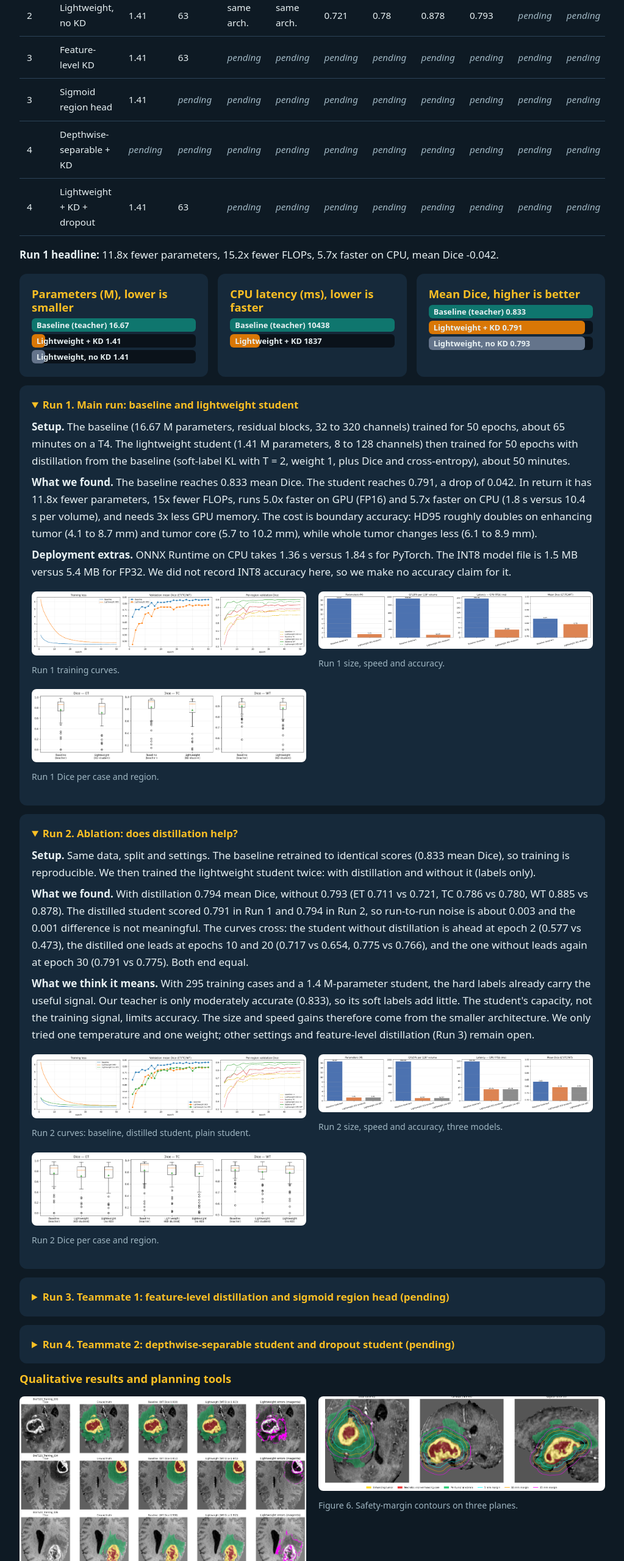
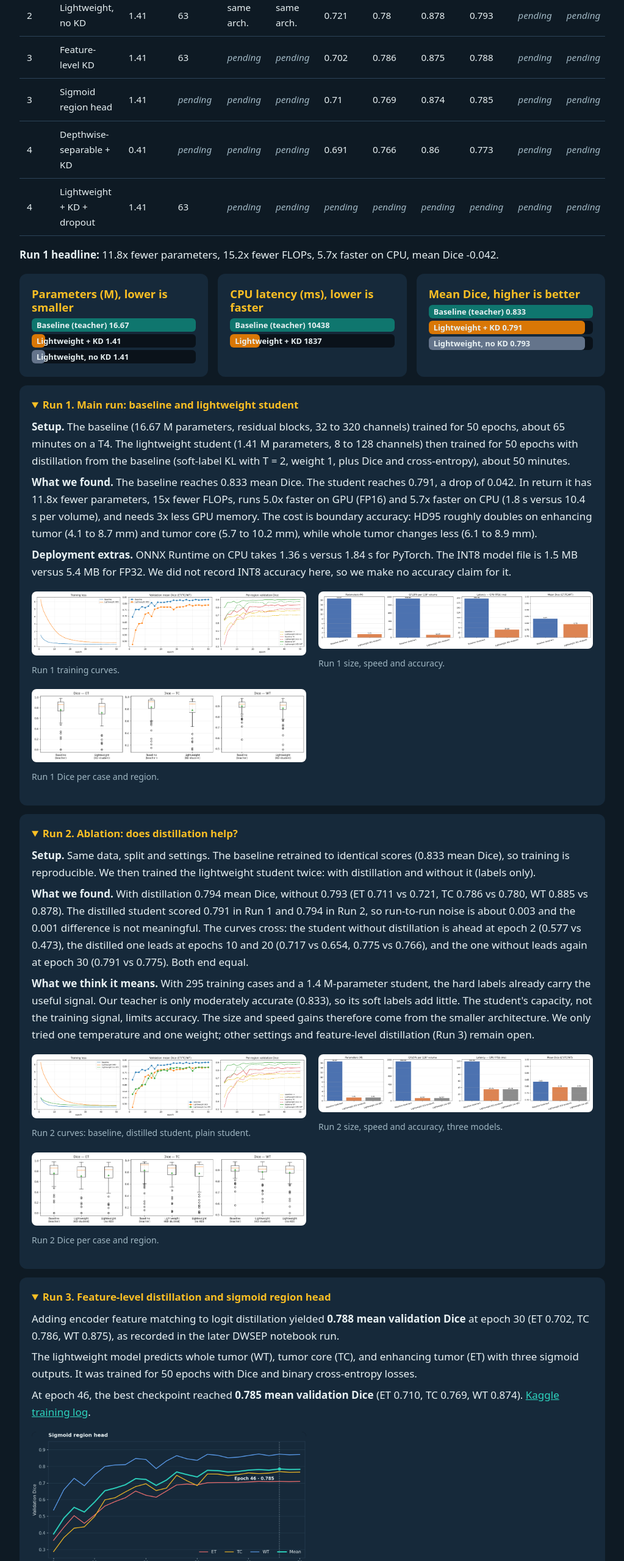
Before and after one commit to neuroassist-team/neuroassist, a plain HTML site: page report/index.html in a window 1280 px wide. Shown: the part 5595-8155 px from the top of the page at 61% size, without its empty margins (128-1151 px from the left). Drawn offline with nearby package versions, Linux system fonts and the light colour scheme.

Commit message:
Publish Region Head and DWSEP experiment results

```diff
--- a/report/index.html
+++ b/report/index.html
@@ -187,11 +187,19 @@ T.oninput=f;f();})();
 <div class="figure-grid"><figure><img src="figures/run2_fig2_training_curves.png" alt="Run 2 training curves for baseline, distilled and plain student" onerror="this.parentNode.style.display='none'"><figcaption>Run 2 curves: baseline, distilled student, plain student.</figcaption></figure><figure><img src="figures/run2_fig3_efficiency.png" alt="Run 2 parameters, FLOPs, latency and Dice for three models" onerror="this.parentNode.style.display='none'"><figcaption>Run 2 size, speed and accuracy, three models.</figcaption></figure><figure><img src="figures/run2_fig4_dice_boxplots.png" alt="Run 2 Dice per case for three models" onerror="this.parentNode.style.display='none'"><figcaption>Run 2 Dice per case and region.</figcaption></figure></div>
 </details>
 
-<details class="card"><summary><b>Run 3. Teammate 1: feature-level distillation and sigmoid region head (pending)</b></summary>
-<p><b>Question.</b> Does matching the teacher's intermediate features, which Run 2 did not test, give the student something its labels cannot? And does predicting the three nested regions (WT, TC, ET) with sigmoid outputs help the small model? Results will be added here. Both reuse the same baseline weights and split.</p></details>
+<details open class="card"><summary><b>Run 3. Feature-level distillation and sigmoid region head</b></summary>
+<p>Adding encoder feature matching to logit distillation yielded <b>0.788 mean validation Dice</b> at epoch 30 (ET 0.702, TC 0.786, WT 0.875), as recorded in the later DWSEP notebook run.</p>
+<p>The lightweight model predicts whole tumor (WT), tumor core (TC), and enhancing tumor (ET) with three sigmoid outputs. It was trained for 50 epochs with Dice and binary cross-entropy losses.</p>
+<p>At epoch 46, the best checkpoint reached <b>0.785 mean validation Dice</b> (ET 0.710, TC 0.769, WT 0.874). <a href="https://www.kaggle.com/code/abugccca/surgicalassist-region-head/log?scriptVersionId=369385378">Kaggle training log</a>.</p>
+<div class="figure-grid">
+  <figure><img src="figures/run3_region_head_validation_dice.png" alt="Validation Dice by epoch for ET, TC, WT, and their mean" loading="lazy"><figcaption>Validation Dice for the sigmoid region head. The best mean Dice was recorded at epoch 46.</figcaption></figure>
+</div>
+</details>
 
-<details class="card"><summary><b>Run 4. Teammate 2: depthwise-separable student and dropout student (pending)</b></summary>
-<p><b>Question.</b> Can a depthwise-separable student cut parameters and FLOPs further, and does it actually run faster (3D depthwise kernels can be slow on GPUs)? And does a student trained with dropout give usable MC-dropout uncertainty? Results will be added here.</p></details>
+<details open class="card"><summary><b>Run 4. Depthwise-separable student with distillation</b></summary>
+<p>The depthwise-separable student reached <b>0.773 mean validation Dice</b> at epoch 48 (ET 0.691, TC 0.766, WT 0.860). Its 0.41 M parameters represent a 71% reduction from the 1.41 M-parameter logit KD student, which scored 0.794 on the same validation split.</p>
+<p>Inference latency is pending in this report. The run skipped the dropout student.</p>
+</details>
 
 <h3>Qualitative results and planning tools</h3>
 <div class="figure-grid"><figure><img src="figures/fig5_qualitative.png" alt="Ground truth, baseline and lightweight predictions" onerror="this.parentNode.style.display='none'"><figcaption>Figure 5. Ground truth, baseline and lightweight predictions.</figcaption></figure><figure><img src="figures/fig6_safety_margins.png" alt="Safety margin contours" onerror="this.parentNode.style.display='none'"><figcaption>Figure 6. Safety-margin contours on three planes.</figcaption></figure><figure><img src="figures/fig7_uncertainty.png" alt="Uncertainty maps" onerror="this.parentNode.style.display='none'"><figcaption>Figure 7. Where the two models disagree.</figcaption></figure></div>
@@ -224,9 +232,9 @@ const RESULTS=[
  {run:"1",model:"Lightweight + KD",params_M:1.41,gflops:63.0,gpu_ms:39.0,cpu_ms:1837,et:.709,tc:.782,wt:.882,mean:.791,h_et:8.67,h_tc:10.21,h_wt:8.94,bar:1},
  {run:"2",model:"Lightweight + KD (rerun)",params_M:1.41,gflops:63.0,gpu_ms:"same arch.",cpu_ms:"same arch.",et:.711,tc:.786,wt:.885,mean:.794,h_et:null,h_tc:null,h_wt:null},
  {run:"2",model:"Lightweight, no KD",params_M:1.41,gflops:63.0,gpu_ms:"same arch.",cpu_ms:"same arch.",et:.721,tc:.780,wt:.878,mean:.793,h_et:null,h_tc:null,h_wt:null,bar:1},
- {run:"3",model:"Feature-level KD",params_M:1.41,gflops:63.0,gpu_ms:null,cpu_ms:null,et:null,tc:null,wt:null,mean:null,h_et:null,h_tc:null,h_wt:null},
- {run:"3",model:"Sigmoid region head",params_M:1.41,gflops:null,gpu_ms:null,cpu_ms:null,et:null,tc:null,wt:null,mean:null,h_et:null,h_tc:null,h_wt:null},
- {run:"4",model:"Depthwise-separable + KD",params_M:null,gflops:null,gpu_ms:null,cpu_ms:null,et:null,tc:null,wt:null,mean:null,h_et:null,h_tc:null,h_wt:null},
+ {run:"3",model:"Feature-level KD",params_M:1.41,gflops:63.0,gpu_ms:null,cpu_ms:null,et:.702,tc:.786,wt:.875,mean:.788,h_et:null,h_tc:null,h_wt:null},
+ {run:"3",model:"Sigmoid region head",params_M:1.41,gflops:null,gpu_ms:null,cpu_ms:null,et:.710,tc:.769,wt:.874,mean:.785,h_et:null,h_tc:null,h_wt:null},
+ {run:"4",model:"Depthwise-separable + KD",params_M:.41,gflops:null,gpu_ms:null,cpu_ms:null,et:.691,tc:.766,wt:.860,mean:.773,h_et:null,h_tc:null,h_wt:null},
  {run:"4",model:"Lightweight + KD + dropout",params_M:1.41,gflops:63.0,gpu_ms:null,cpu_ms:null,et:null,tc:null,wt:null,mean:null,h_et:null,h_tc:null,h_wt:null}
 ];
 (function(){
```
Also changed, not shown: report/figures/run3_region_head_validation_dice.png (added).
